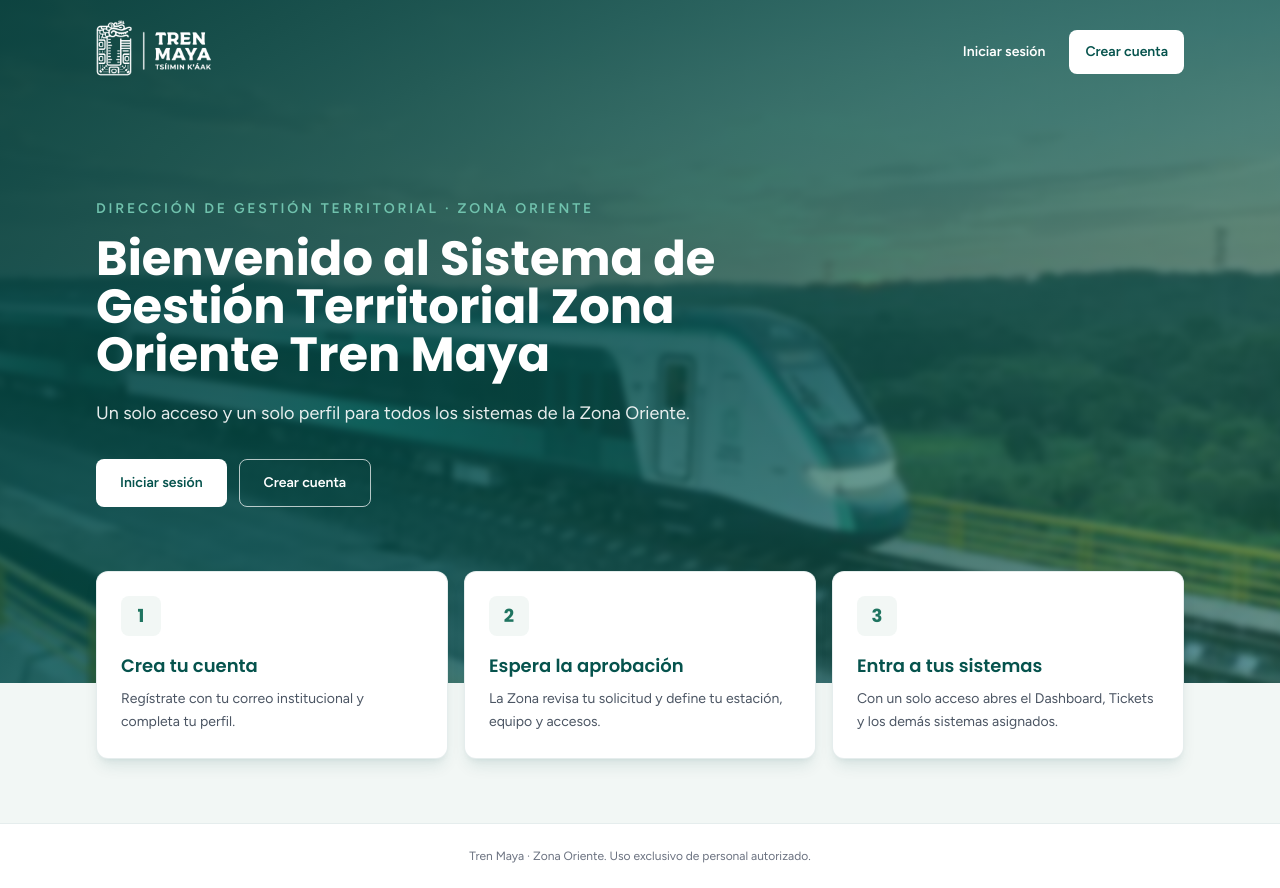
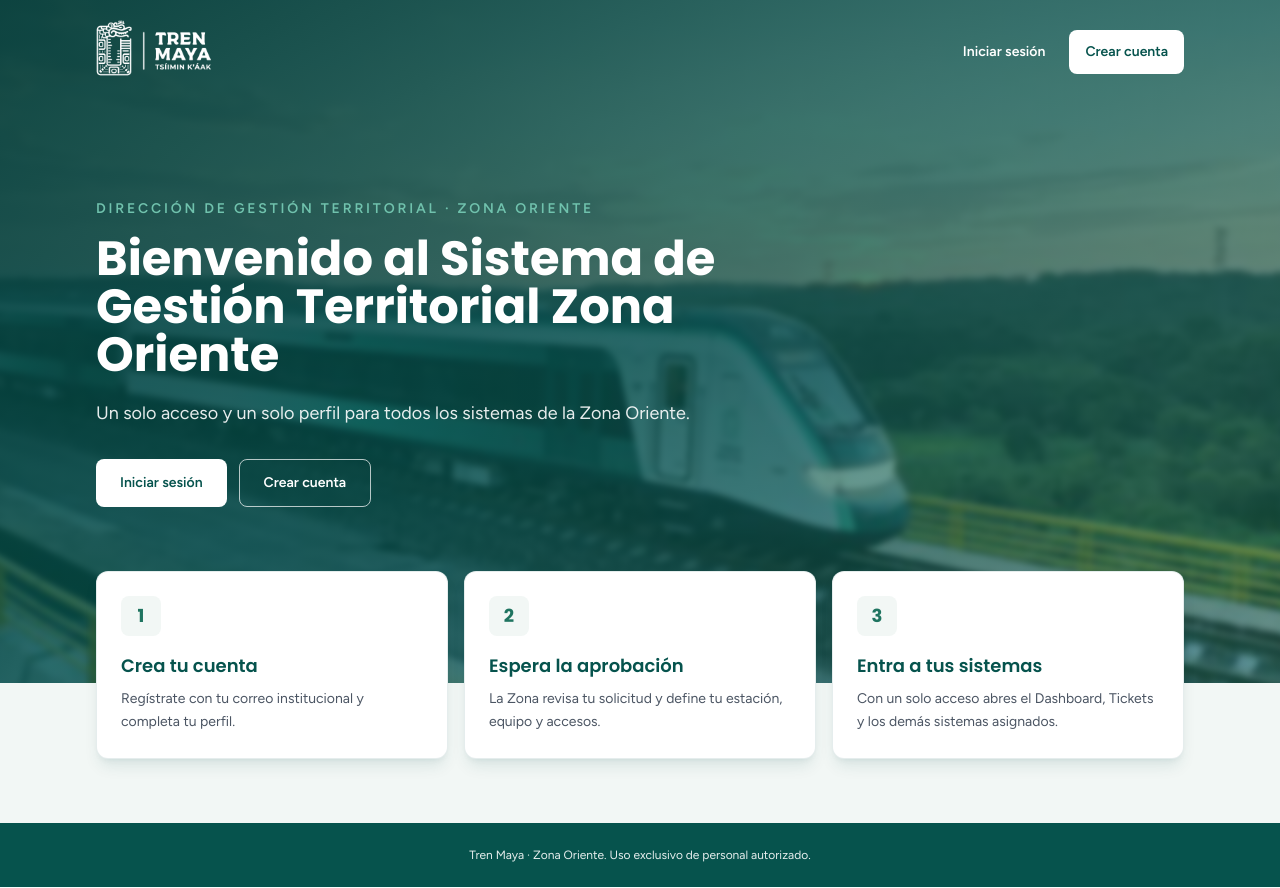
Before and after one commit to Sketch-Aspiri/Portal-DGTZO, a Laravel app: page / in a window 1280 px wide. Run offline with Laravel 12, Linux system fonts and the light colour scheme; style sheets or scripts are compiled from the project's sources.

Commit message:
Pie verde fijo al fondo y titulo de bienvenida sin "Tren Maya"
Co-Authored-By: Claude Sonnet 5.5 <noreply@anthropic.com>

```diff
--- a/lang/es/portal.php
+++ b/lang/es/portal.php
@@ -71,7 +71,7 @@ return [
     'saved' => 'Guardado.',
     'users' => 'Solicitudes',
     'welcome' => [
-        'title' => 'Bienvenido al Sistema de Gestión Territorial Zona Oriente Tren Maya',
+        'title' => 'Bienvenido al Sistema de Gestión Territorial Zona Oriente',
         'lead' => 'Un solo acceso y un solo perfil para todos los sistemas de la Zona Oriente.',
         'login' => 'Iniciar sesión',
         'register' => 'Crear cuenta',
--- a/resources/views/layouts/app.blade.php
+++ b/resources/views/layouts/app.blade.php
@@ -19,7 +19,7 @@
                 {{ $slot }}
             </main>
 
-            <footer class="py-6 text-center text-xs text-gray-500">
+            <footer class="bg-brand-green py-6 text-center text-xs text-white/90">
                 {{ __('portal.system_name') }}
             </footer>
         </div>
--- a/resources/views/welcome.blade.php
+++ b/resources/views/welcome.blade.php
@@ -4,7 +4,7 @@
         @include('layouts.partials.head')
         <title>{{ __('portal.system_name') }}</title>
     </head>
-    <body class="font-sans antialiased bg-brand-mist text-gray-900">
+    <body class="flex min-h-screen flex-col font-sans antialiased bg-brand-mist text-gray-900">
         {{-- Hero: foto del tren difuminada con capa verde --}}
         <section class="relative isolate overflow-hidden text-white">
             <img src="{{ asset('images/tren-maya.jpeg') }}" alt="" aria-hidden="true"
@@ -42,7 +42,7 @@
         </section>
 
         {{-- Pasos, montados sobre el borde del hero --}}
-        <main class="relative z-10 mx-auto -mt-28 max-w-6xl px-4 pb-16 sm:px-6 lg:px-8">
+        <main class="relative z-10 mx-auto -mt-28 w-full max-w-6xl flex-1 px-4 pb-16 sm:px-6 lg:px-8">
             <h2 class="sr-only">{{ __('portal.welcome.steps_title') }}</h2>
             <ol class="grid gap-4 md:grid-cols-3">
                 @foreach ([1, 2, 3] as $n)
@@ -55,7 +55,7 @@
             </ol>
         </main>
 
-        <footer class="border-t border-brand-green/10 bg-white py-6 text-center text-xs text-gray-500">
+        <footer class="bg-brand-green py-6 text-center text-xs text-white/90">
             {{ __('portal.welcome.footer') }}
         </footer>
     </body>
```
